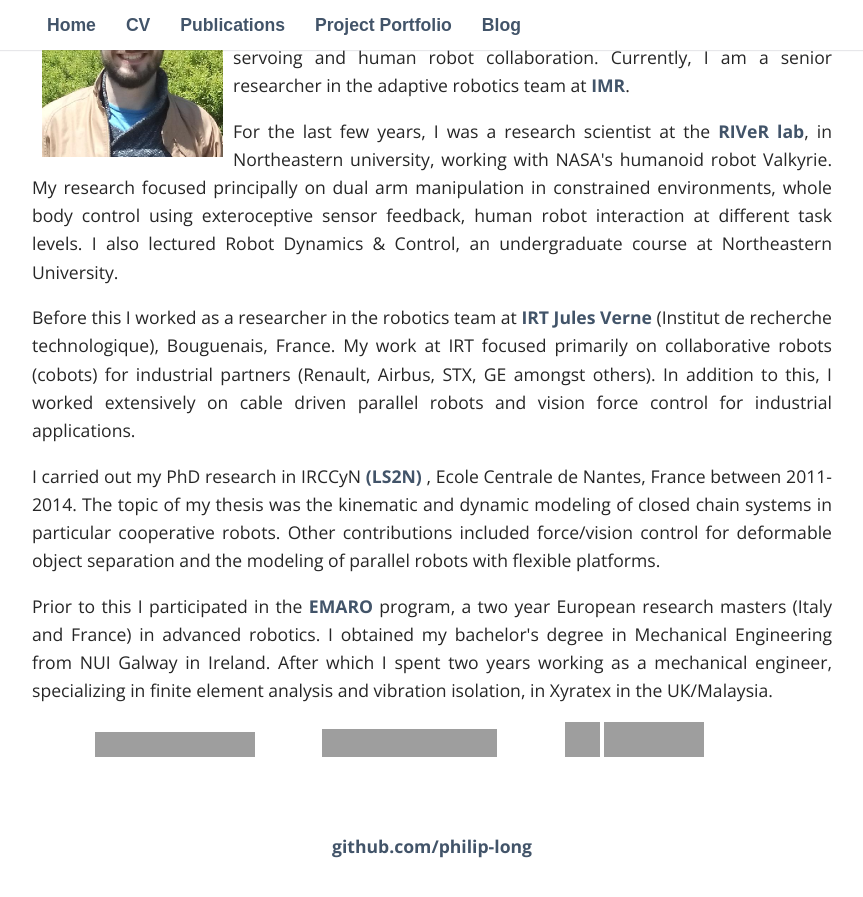
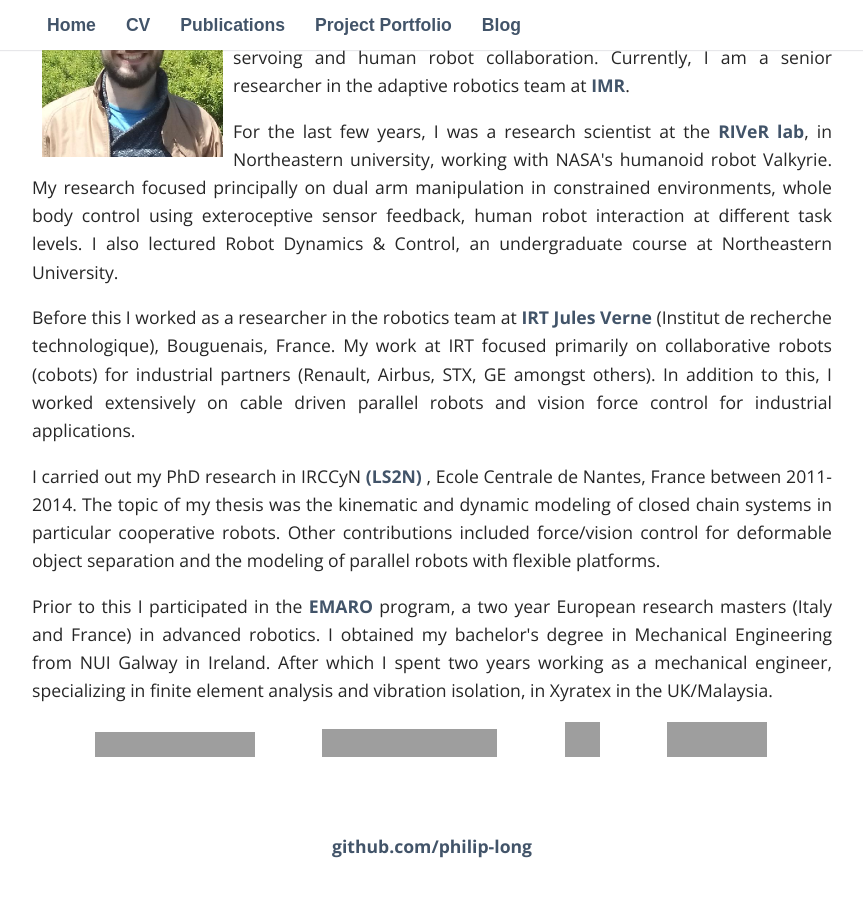
Before and after one commit to philip-long/philip-long.github.io, a Jekyll site: the page built from index.html, in a window 1280 px wide and 900 px high, scrolled down 289 px. Shown: the top 897 px of the window, without its empty margins (208-1071 px from the left). Built offline with Jekyll 4.4.1, drawn with Linux system fonts in a browser that asks for light colours; nearby versions of some CDN libraries; some web fonts are replaced; library files that are not in the unit come from our copies; grey boxes are pictures that could not be loaded.

Commit message:
Update index.html

```diff
--- a/index.html
+++ b/index.html
@@ -53,7 +53,7 @@ Before this I worked as a  researcher in the robotics team at  <a href="http://w
        <img  padding: 100px; src="https://upload.wikimedia.org/wikipedia/en/thumb/9/9f/Twitter_bird_logo_2012.svg/1280px-Twitter_bird_logo_2012.svg.png" alt="Twitter"
         width=35" height="35">
     </a>
-
+      &emsp; &emsp; &nbsp;     &nbsp;
 
         <a href="https://github.com/philip-long">
        <img  padding: 100px; src="https://upload.wikimedia.org/wikipedia/commons/thumb/e/ef/Octicons-logo-github.svg/180px-Octicons-logo-github.svg.png" alt="Github"
```
